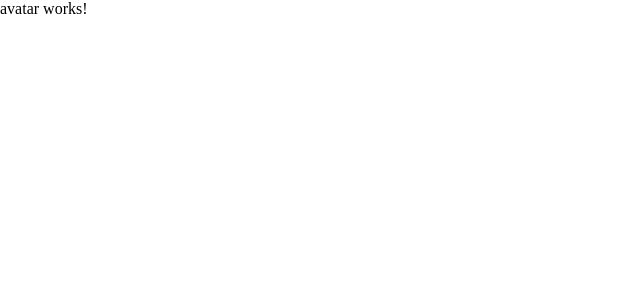
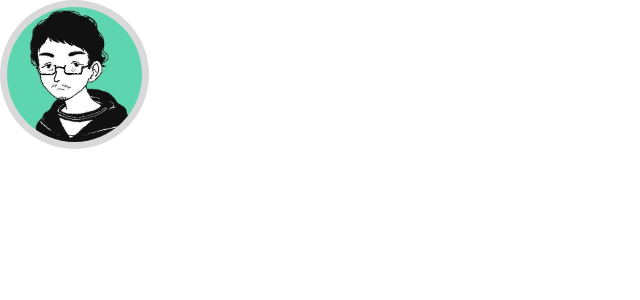
Before and after one commit to lipeRefosco/cvWeb, an Angular app: page / in a window 1280 px wide. Shown: the top 300 px of the page, without its empty margins (0-640 px from the left). Built offline with nearby package versions, Linux system fonts and the light colour scheme.

Commit message:
feat: Avatar componenet

```diff
--- a/src/app/avatar/avatar.component.html
+++ b/src/app/avatar/avatar.component.html
@@ -1 +1 @@
-<p>avatar works!</p>
+<img class="avatar" src="{{ avatarURL }}" alt="Avatar do github.">
--- a/src/app/avatar/avatar.component.scss
+++ b/src/app/avatar/avatar.component.scss
@@ -0,0 +1,7 @@
+.avatar {
+    width: 135px;
+    height: 135px;
+    padding: 7px;
+    background-color: #d9d9d9;
+    border-radius: 100%;
+}
--- a/src/app/avatar/avatar.component.ts
+++ b/src/app/avatar/avatar.component.ts
@@ -5,11 +5,13 @@ import { Component, OnInit } from '@angular/core';
   templateUrl: './avatar.component.html',
   styleUrls: ['./avatar.component.scss']
 })
-export class AvatarComponent implements OnInit {
+export class AvatarComponent {
 
-  constructor() { }
+  avatarURL = window.location.hostname === "localhost" ?
+  "assets/avatar-github.jpeg" : "https://avatars.githubusercontent.com/u/92929224?v=4"
 
   ngOnInit(): void {
+    console.log(this.avatarURL)
   }
 
 }
```
Also changed, not shown: src/assets/avatar-github.jpeg (added), 1 other file (tests, documents, lock files or other folders).
